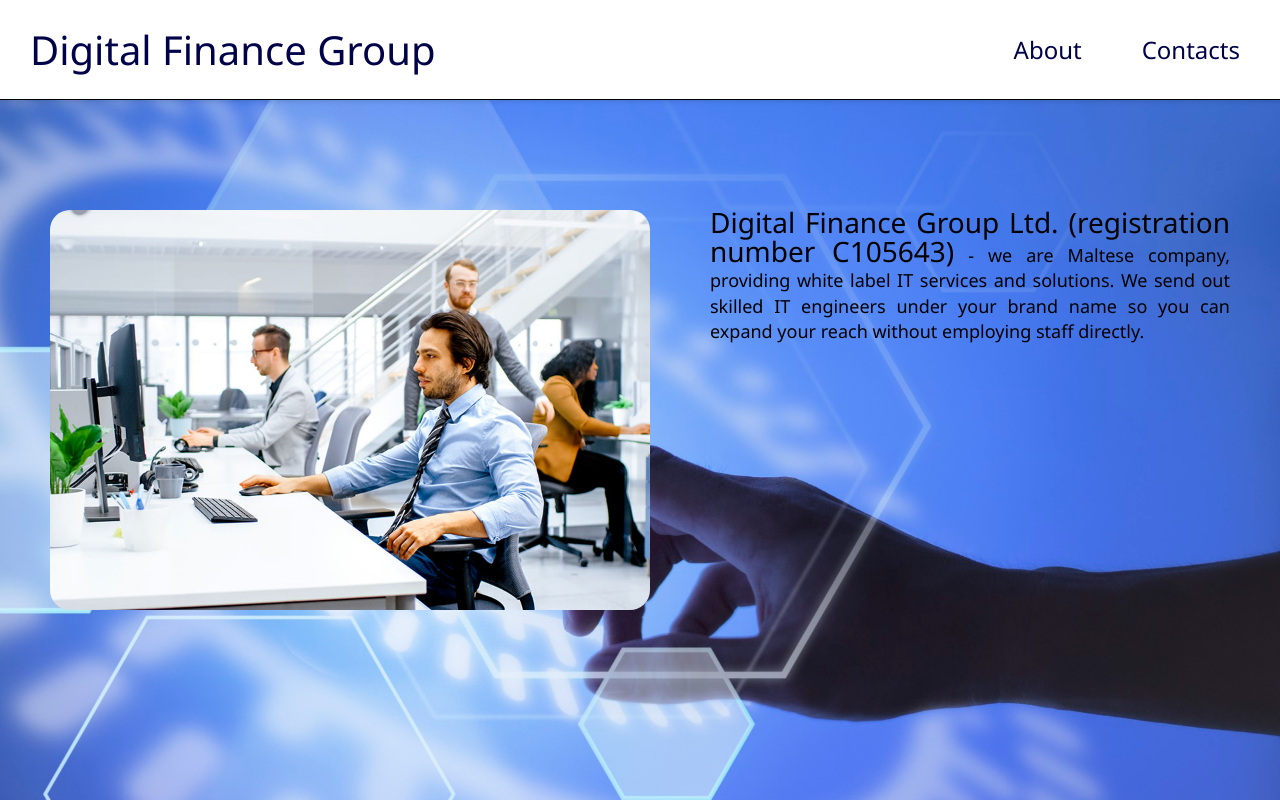
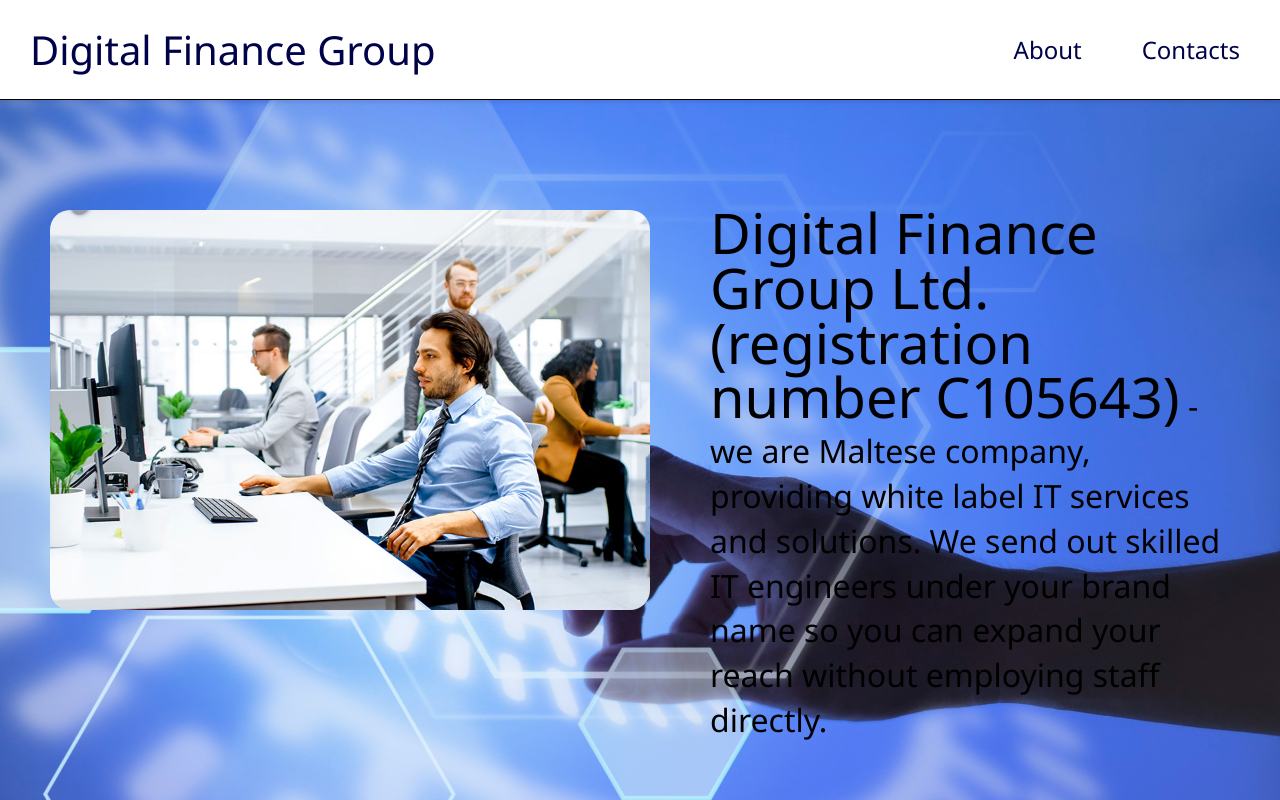
Before and after one commit to Kavon-Skela/dfg, a SvelteKit app: page /about in a window 1280 px wide. Built offline with nearby package versions, Linux system fonts and the light colour scheme.

Commit message:
about page changed

```diff
--- a/src/routes/about/+page.svelte
+++ b/src/routes/about/+page.svelte
@@ -34,13 +34,12 @@
       &__text {
         display: block;
         color: black;
-        text-align: justify;
         line-height: 140%;
-        font-size: 18px;
+        font-size: 32px;
         max-width: 600px;
 
         &__bold {
-          font-size: 28px;
+          font-size: 56px;
 
           @include mobile {
             font-size: 24px;
```
